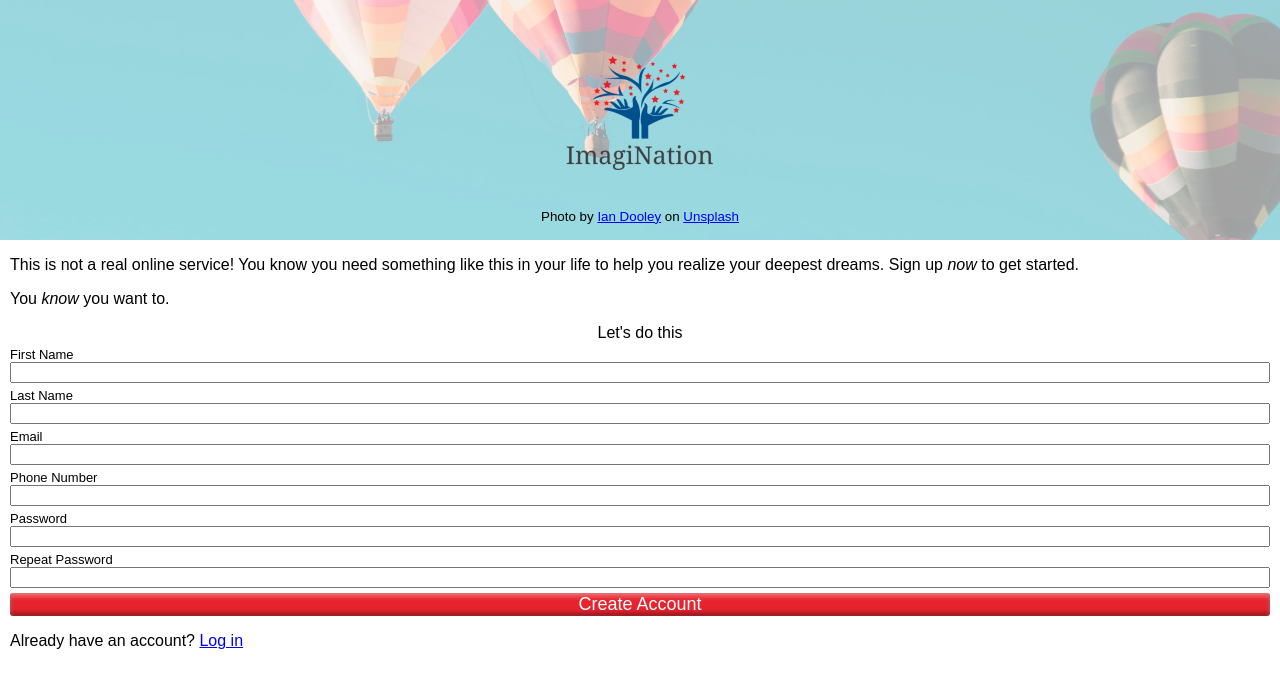
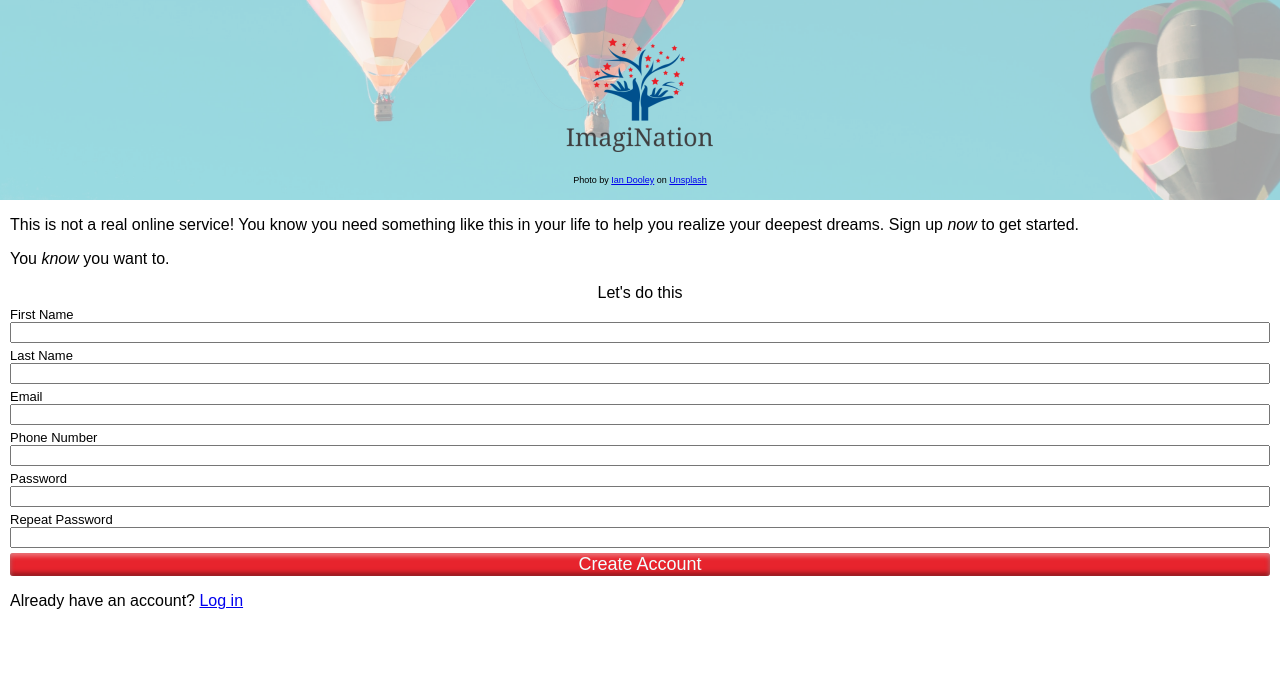
Before and after one commit to rfponce/signUpForm, a plain HTML site: page index.html in a window 1280 px wide. Drawn offline with Linux system fonts and the light colour scheme; a web font is replaced by a local one.

Commit message:
Change layout size to avoid scroll bar

```diff
--- a/style.css
+++ b/style.css
@@ -18,7 +18,7 @@ body {
   display: flex;
   flex-direction: column;
   align-items: center;
-  height: 30vh;
+  height: 25vh;
 }
 
 #photo-color-layer {
@@ -39,7 +39,7 @@ body {
 }
 
 #credit-container {
-  font-size: smaller;
+  font-size: xx-small;
 }
 
 .form-element-container {
```
